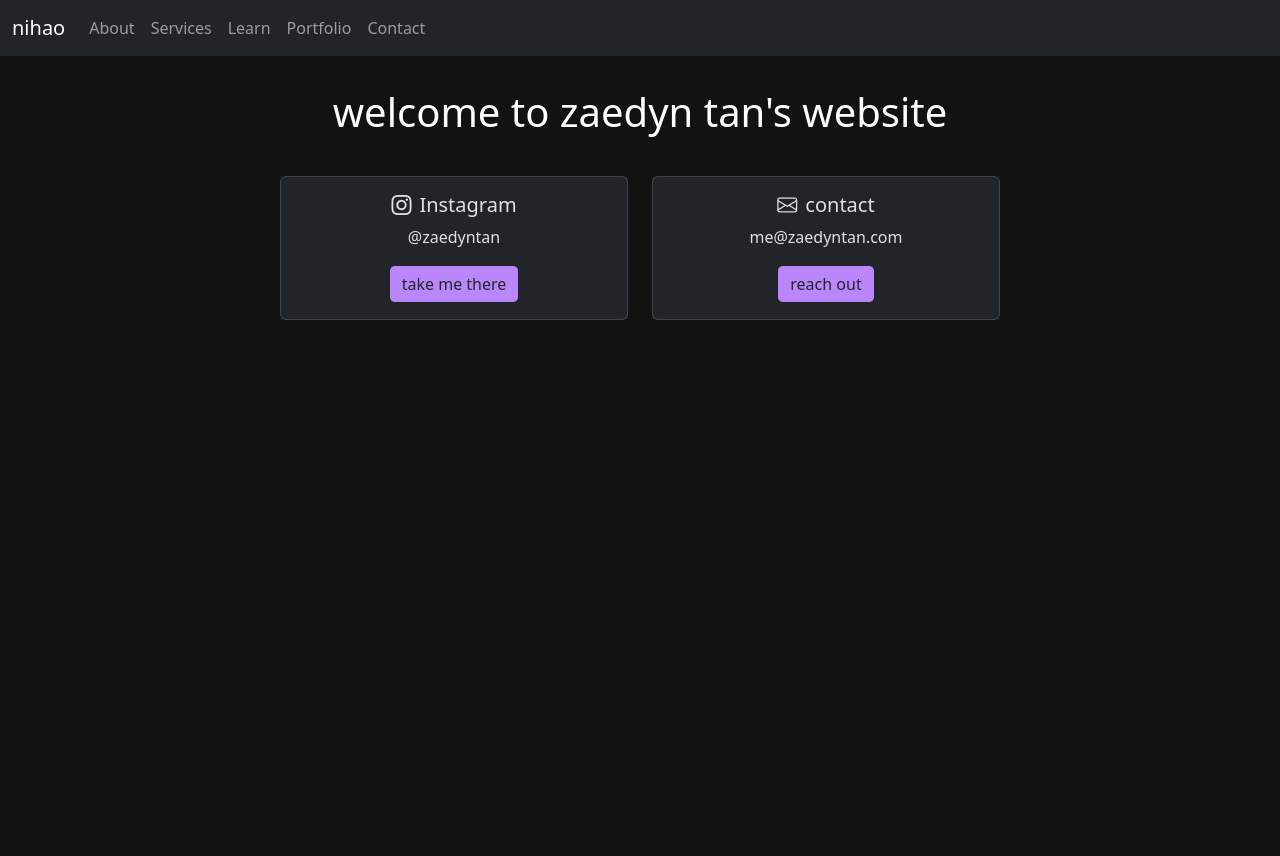
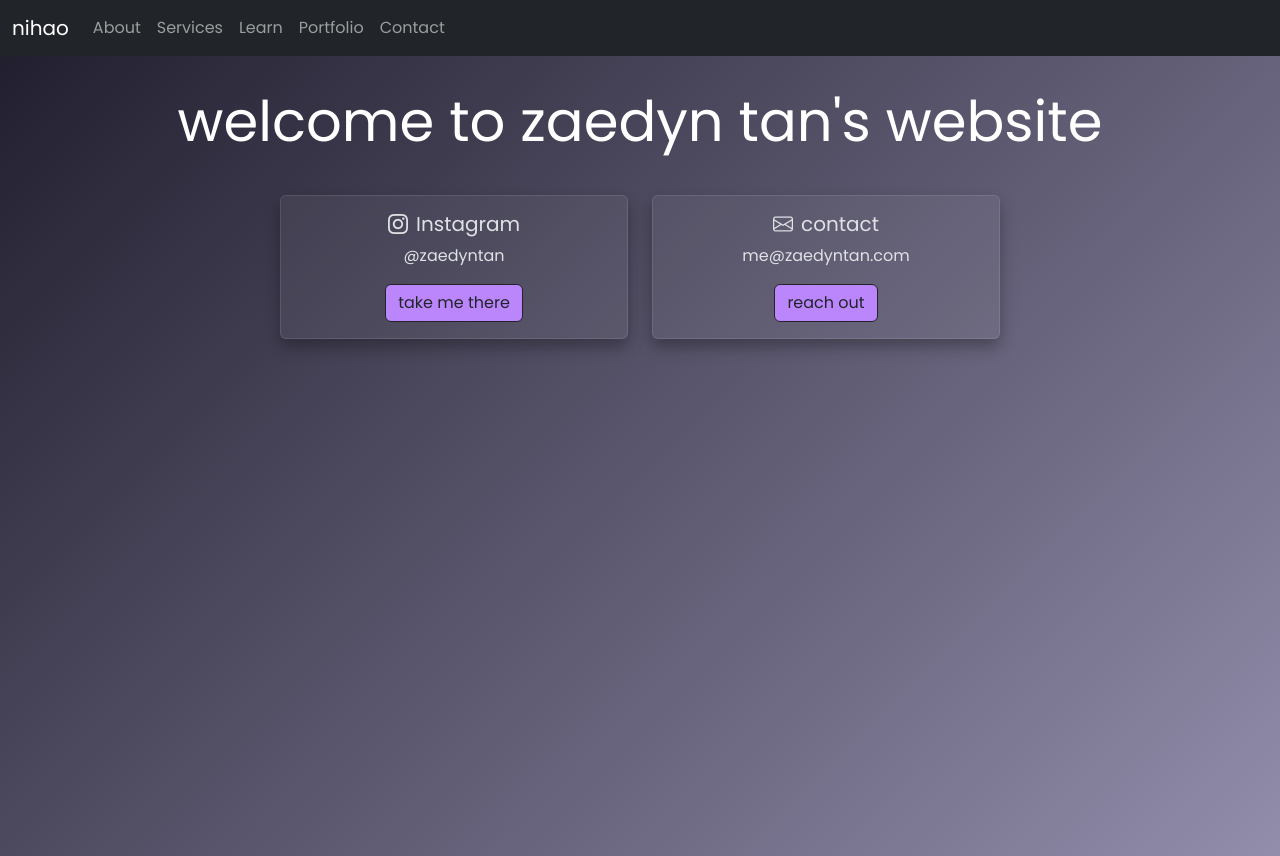
Before and after one commit to zaedyntan/zaedyntan, a plain HTML site: page index.html in a window 1280 px wide. Drawn offline with nearby package versions, Linux system fonts and the light colour scheme.

Commit message:
Enhance visual styling

```diff
--- a/index.html
+++ b/index.html
@@ -11,6 +11,12 @@
     <link
       rel="stylesheet"
       href="https://cdn.jsdelivr.net/npm/bootstrap-icons@1.11.3/font/bootstrap-icons.min.css"
+    />
+    <link rel="preconnect" href="https://fonts.googleapis.com" />
+    <link rel="preconnect" href="https://fonts.gstatic.com" crossorigin />
+    <link
+      href="https://fonts.googleapis.com/css2?family=Poppins:wght@400;600&display=swap"
+      rel="stylesheet"
     />
     <link rel="stylesheet" href="style.css" />
   </head>
@@ -59,7 +65,7 @@
     </nav>
 
     <div class="container" id="main-container">
-      <h1 class="text-center text-white mb-3 px-3">
+      <h1 class="text-center text-white mb-3 px-3 display-4">
         welcome to zaedyn tan's website
       </h1>
       <!-- Reduced mb-4 to mb-3 -->
--- a/style.css
+++ b/style.css
@@ -1,5 +1,7 @@
 body {
-  background-color: #121212;
+  background: linear-gradient(135deg, #1f1c2c 0%, #928dab 100%);
+  color: #f8f9fa;
+  font-family: "Poppins", sans-serif;
 }
 #main-container {
   min-height: 100vh;
@@ -11,6 +13,18 @@ body {
 .card-container {
   margin-top: 1.5rem; /* Reduced space between heading and cards */
 }
+
+.card {
+  background-color: rgba(255, 255, 255, 0.05);
+  border: 1px solid rgba(255, 255, 255, 0.1);
+  box-shadow: 0 0.5rem 1rem rgba(0, 0, 0, 0.3);
+  transition: transform 0.2s ease-in-out, box-shadow 0.2s;
+}
+
+.card:hover {
+  transform: translateY(-5px);
+  box-shadow: 0 1rem 1.5rem rgba(0, 0, 0, 0.5);
+}
 .btn-purple {
   background-color: #bb86fc !important;
 }
```
